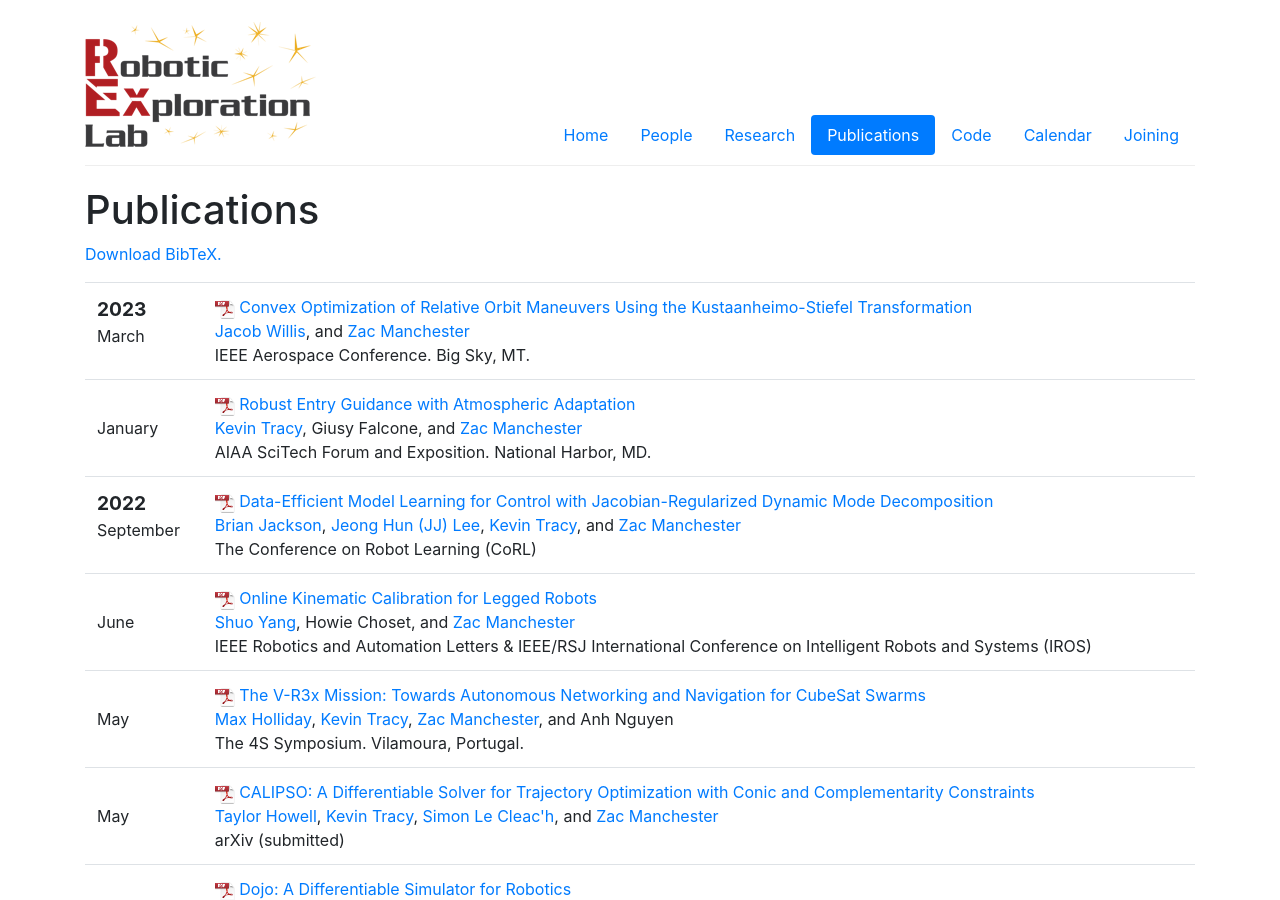
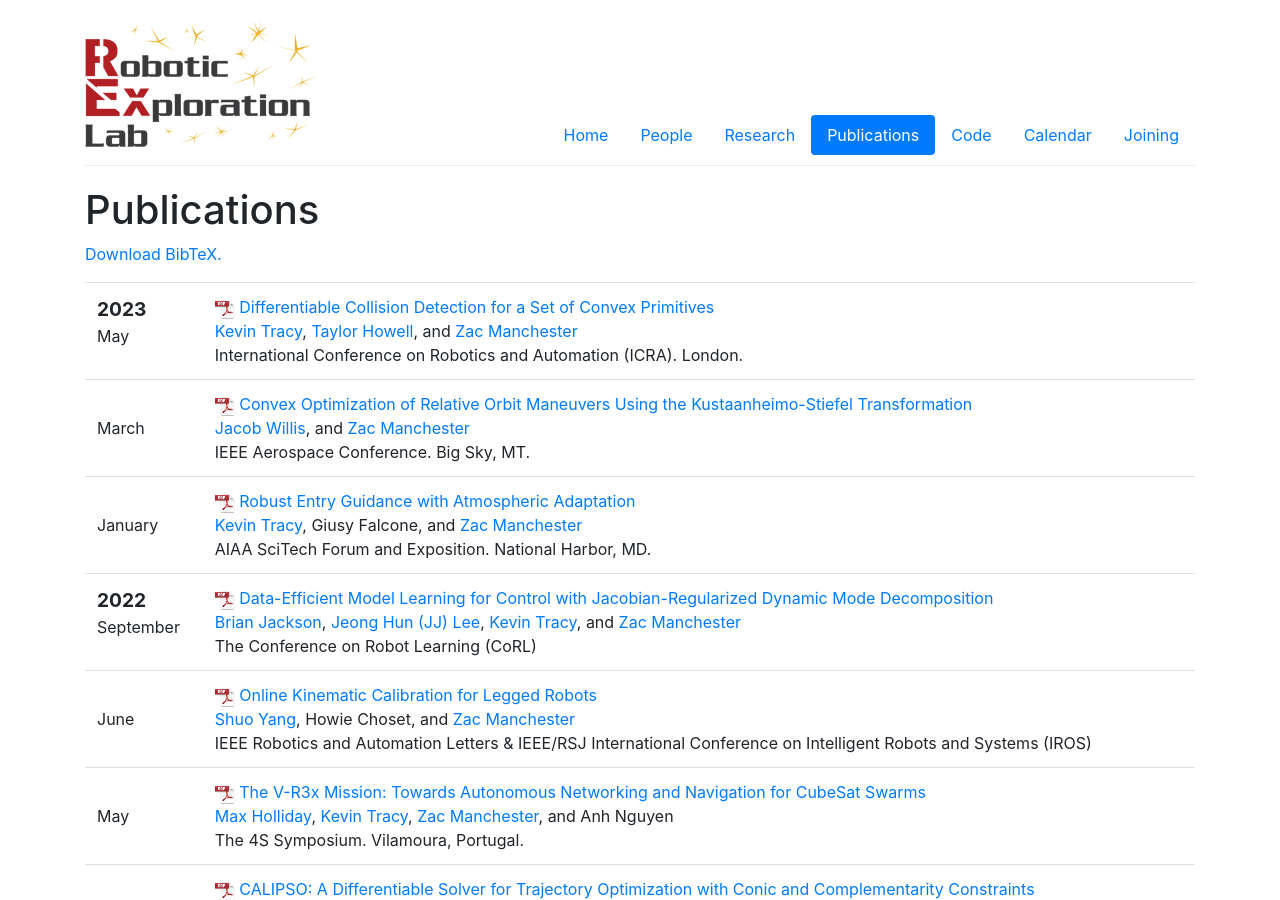
Before and after one commit to RoboticExplorationLab/roboticexplorationlab.github.io, a Jekyll site: the page built from publications.html, in a window 1280 px wide and 900 px high. Built offline with Jekyll 4.4.1, drawn with Linux system fonts in a browser that asks for light colours.

Commit message:
add dcol icra paper back

```diff
--- a/_data/pubs.yml
+++ b/_data/pubs.yml
@@ -1,3 +1,12 @@
+- title: "Differentiable Collision Detection for a Set of Convex Primitives"
+  authors: [kevin, taylor, zac]
+  date: 2023-05-29
+  pub-type: conference
+  publisher: International Conference on Robotics and Automation
+  abbrv: ICRA
+  venue: London
+  pdf: dcol.pdf
+
 - title: "Convex Optimization of Relative Orbit Maneuvers Using the Kustaanheimo-Stiefel Transformation"
   authors: [jbwillis, zac]
   date: 2023-03-04
```
